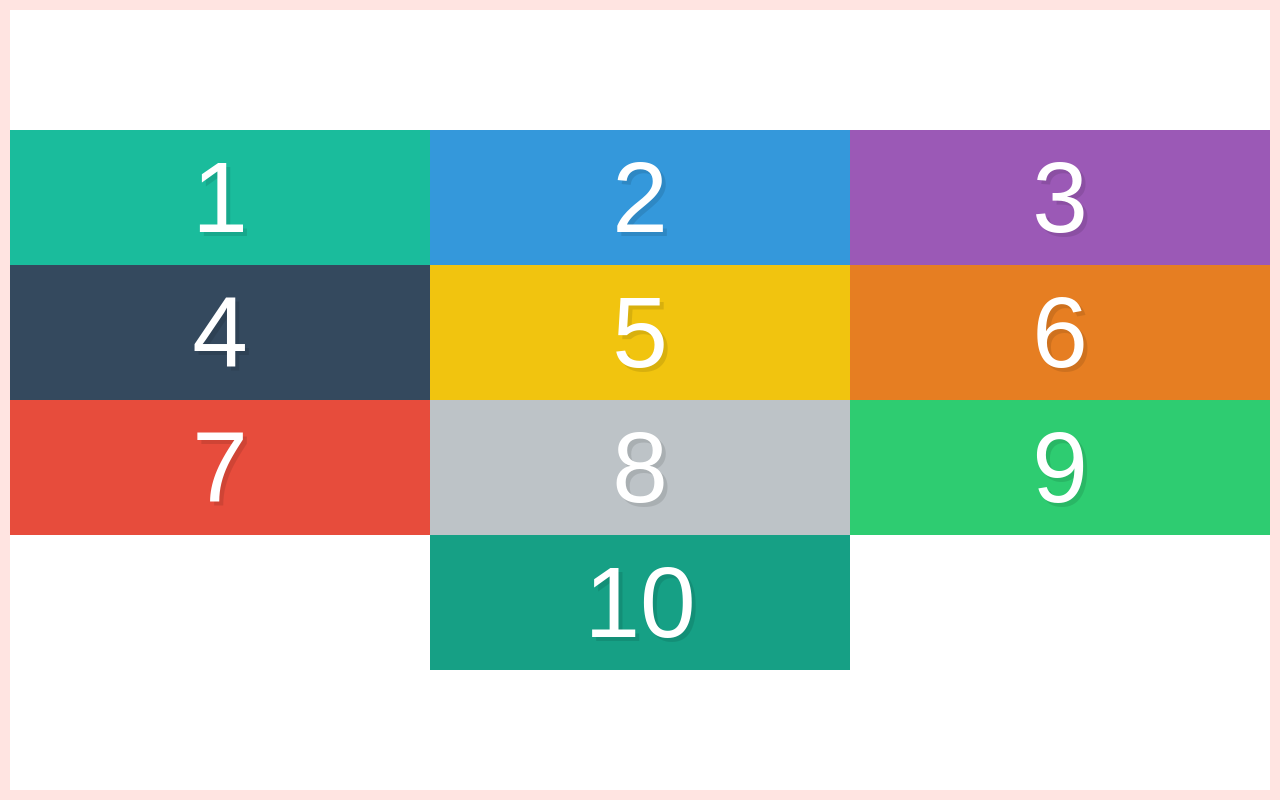
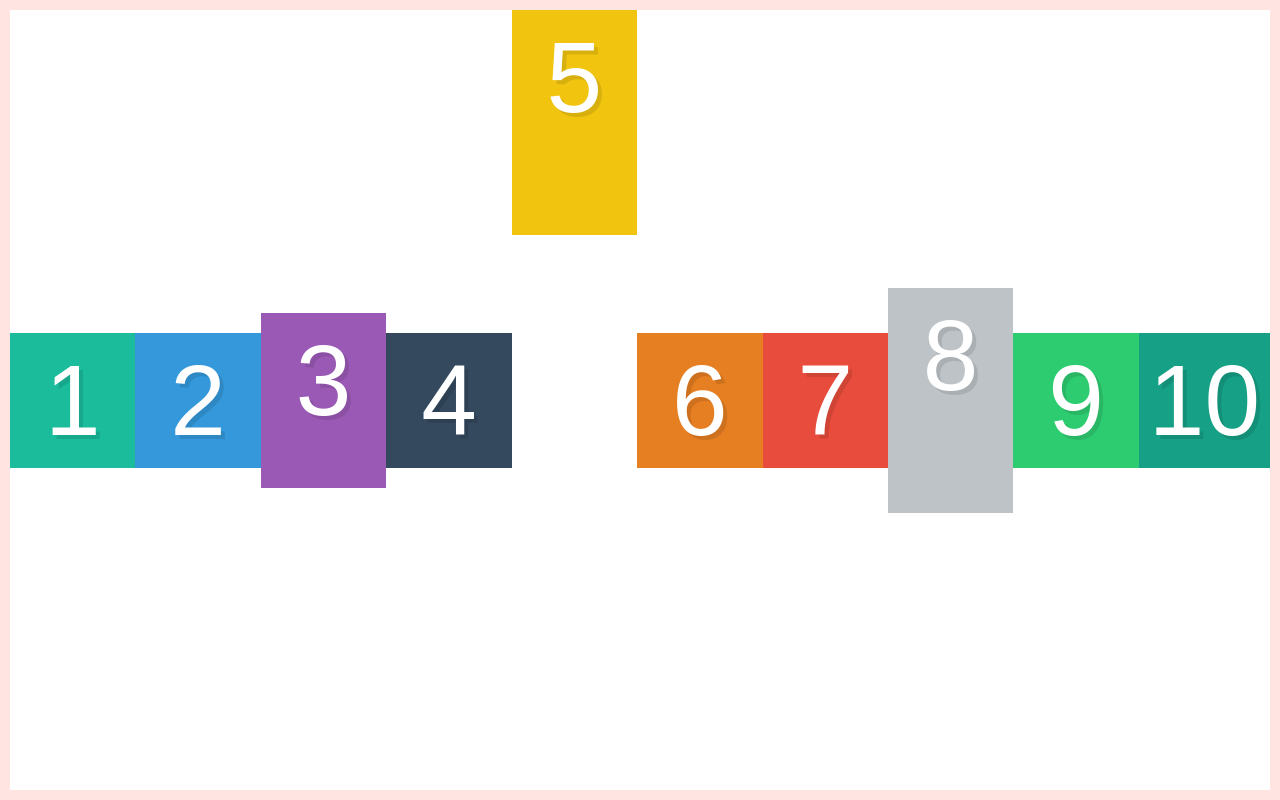
Before and after one commit to ermyas7/css-flexbox, a plain HTML site: page alignment-and-centering/index.html in a window 1280 px wide. Drawn offline with Linux system fonts and the light colour scheme.

Commit message:
align-self complete

```diff
--- a/alignment-and-centering/style.css
+++ b/alignment-and-centering/style.css
@@ -33,11 +33,23 @@ input[type=reset],input[type=submit]{-webkit-appearance:button;cursor:pointer;}b
   display: flex;
   border: 10px solid mistyrose;
   min-height: 100vh;
-  align-content: center;
-  flex-wrap: wrap;
-  justify-content: center;
+  align-items: center;
 }
 
 .box{
-  width: 33.333333333%;
+  width: 33.33333%;
 }
+
+.box3{
+  padding-bottom: 50px;
+
+}
+
+.box5{
+  padding-bottom: 100px;
+  align-self: flex-start;
+}
+
+.box8{
+  padding-bottom: 100px;
+}
```
